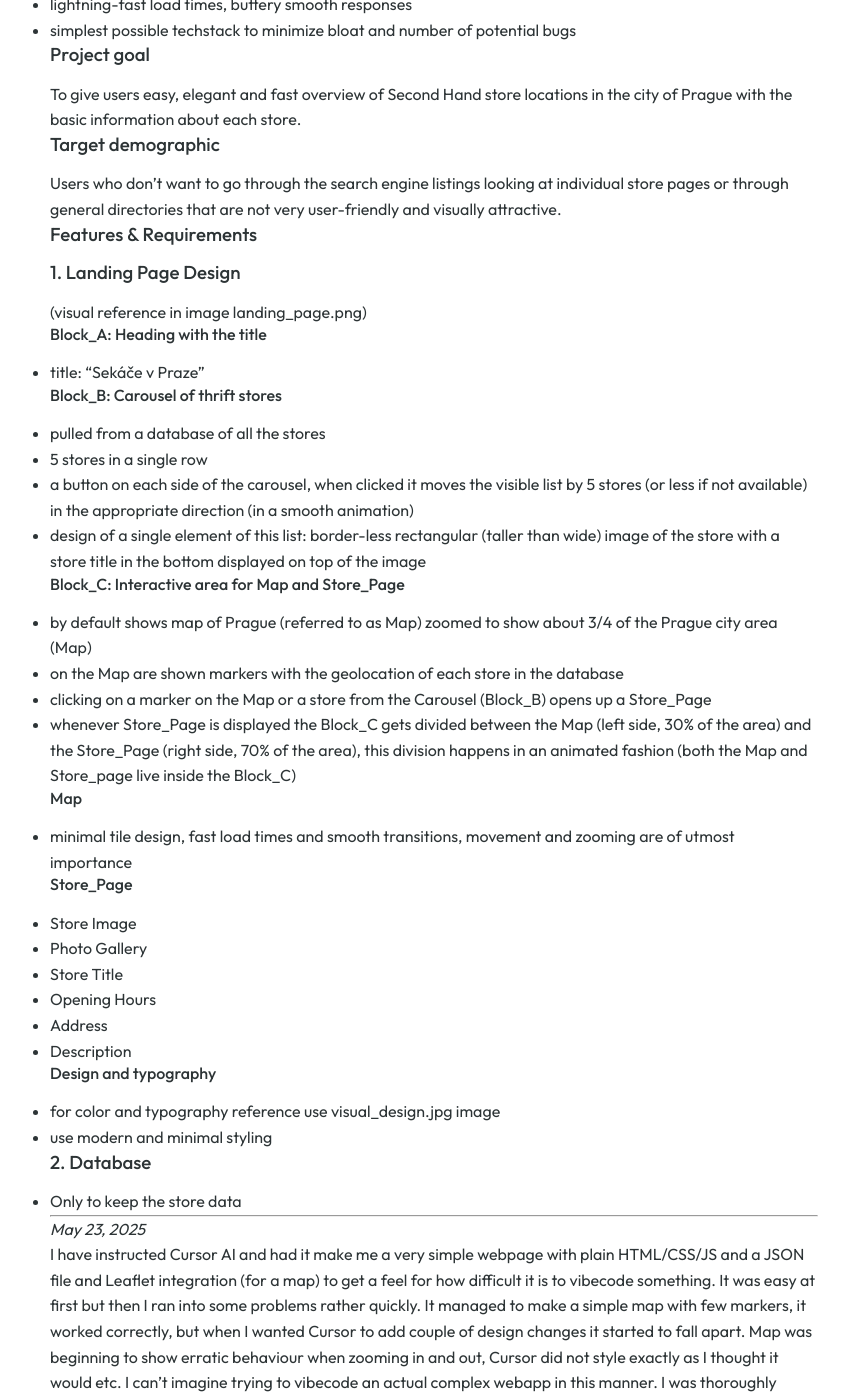
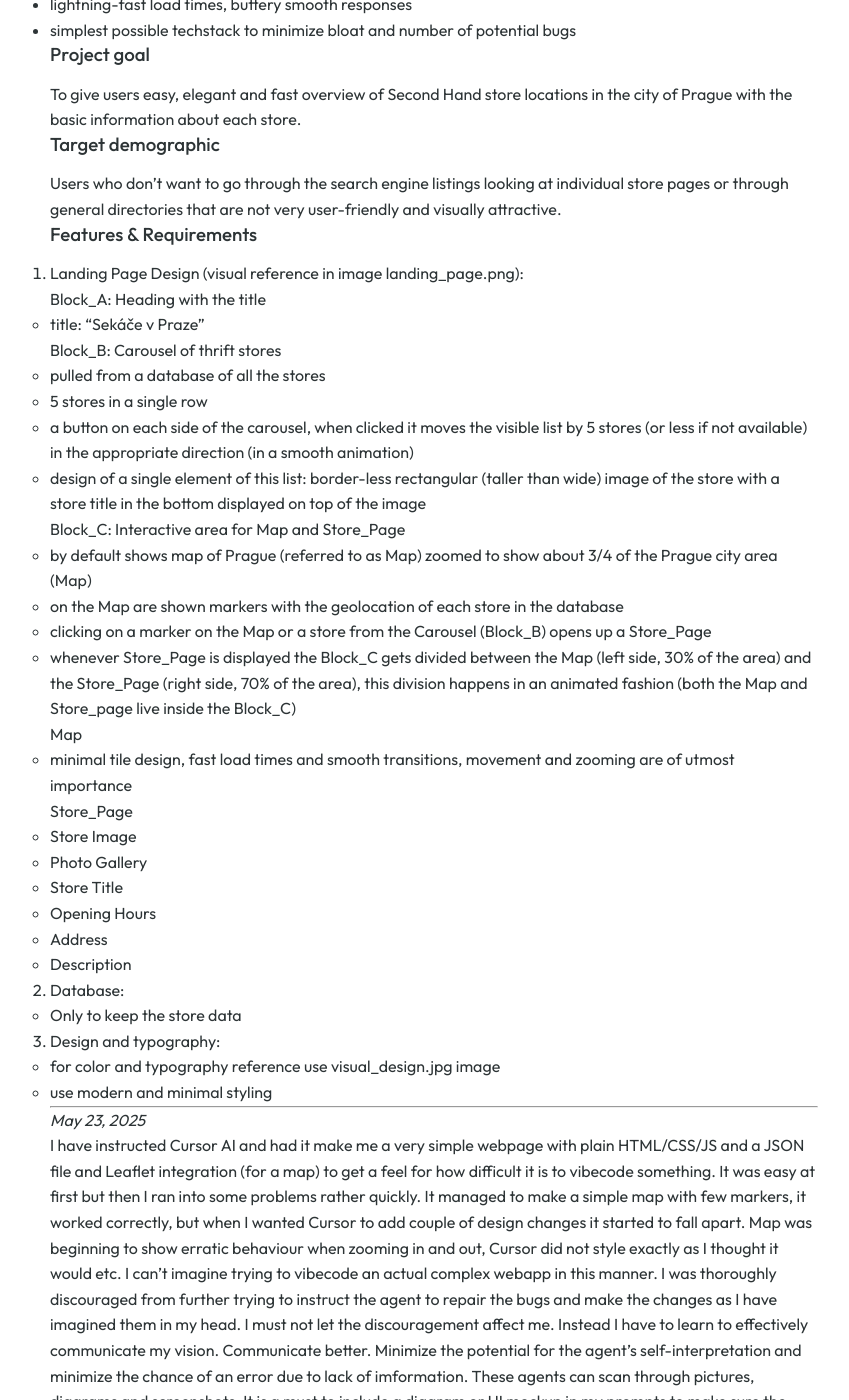
Before and after one commit to RadimOliva/radimoliva.github.io, a Jekyll site: the page built from _projects/thrift-store-directory.md, in a window 1280 px wide and 1400 px high, scrolled down 644 px. Shown: the whole window, without its empty margins (206-1055 px from the left). Built offline with Jekyll 4.4.1, drawn with Linux system fonts in a browser that asks for light colours; part of the change alters nothing that is shown.

Commit message:
Refine formatting and structure in the thrift store directory document to enhance readability and clarity. Adjust section headings and bullet points for improved organization of project goals, features, and design requirements.

```diff
--- a/_projects/thrift-store-directory.md
+++ b/_projects/thrift-store-directory.md
@@ -19,10 +19,10 @@ I want you to build me an MVP of an online directory for second hand stores in P
 
 ### Crucial concepts to keep in mind
 
-* minimalist, simple and visually pleasing, calm, non-distracting design
-* mobile-friendly and responsive (majority of users are expected to come from mobile devices)
-* lightning-fast load times, buttery smooth responses
-* simplest possible techstack to minimize bloat and number of potential bugs
+  * minimalist, simple and visually pleasing, calm, non-distracting design
+  * mobile-friendly and responsive (majority of users are expected to come from mobile devices)
+  * lightning-fast load times, buttery smooth responses
+  * simplest possible techstack to minimize bloat and number of potential bugs
 
 ### Project goal
 
@@ -34,41 +34,40 @@ Users who don't want to go through the search engine listings looking at individ
 
 ### Features & Requirements
 
-### 1. Landing Page Design
-(visual reference in image landing_page.png)
+1. Landing Page Design (visual reference in image landing_page.png):
 
-#### Block_A: Heading with the title
-* title: "Sekáče v Praze"
+    Block_A: Heading with the title
+    * title: "Sekáče v Praze"
 
-#### Block_B: Carousel of thrift stores
-* pulled from a database of all the stores
-* 5 stores in a single row
-* a button on each side of the carousel, when clicked it moves the visible list by 5 stores (or less if not available) in the appropriate direction (in a smooth animation)
-* design of a single element of this list: border-less rectangular (taller than wide) image of the store with a store title in the bottom displayed on top of the image
+    Block_B: Carousel of thrift stores
+    * pulled from a database of all the stores
+    * 5 stores in a single row
+    * a button on each side of the carousel, when clicked it moves the visible list by 5 stores (or less if not available) in the appropriate direction (in a smooth animation)
+    * design of a single element of this list: border-less rectangular (taller than wide) image of the store with a store title in the bottom displayed on top of the image
 
-#### Block_C: Interactive area for Map and Store_Page
-* by default shows map of Prague (referred to as Map) zoomed to show about 3/4 of the Prague city area (Map)
-* on the Map are shown markers with the geolocation of each store in the database
-* clicking on a marker on the Map or a store from the Carousel (Block_B) opens up a Store_Page
-* whenever Store_Page is displayed the Block_C gets divided between the Map (left side, 30% of the area) and the Store_Page (right side, 70% of the area), this division happens in an animated fashion (both the Map and Store_page live inside the Block_C)
+    Block_C: Interactive area for Map and Store_Page
+    * by default shows map of Prague (referred to as Map) zoomed to show about 3/4 of the Prague city area (Map)
+    * on the Map are shown markers with the geolocation of each store in the database
+    * clicking on a marker on the Map or a store from the Carousel (Block_B) opens up a Store_Page
+    * whenever Store_Page is displayed the Block_C gets divided between the Map (left side, 30% of the area) and the Store_Page (right side, 70% of the area), this division happens in an animated fashion (both the Map and Store_page live inside the Block_C)
 
-#### Map
-* minimal tile design, fast load times and smooth transitions, movement and zooming are of utmost importance
+    Map
+    * minimal tile design, fast load times and smooth transitions, movement and zooming are of utmost importance
 
-#### Store_Page
-* Store Image
-* Photo Gallery
-* Store Title
-* Opening Hours
-* Address
-* Description
+    Store_Page
+    * Store Image
+    * Photo Gallery
+    * Store Title
+    * Opening Hours
+    * Address
+    * Description
 
-#### Design and typography
-* for color and typography reference use visual_design.jpg image
-* use modern and minimal styling
+2. Database:
+    * Only to keep the store data
 
-### 2. Database
-* Only to keep the store data
+3. Design and typography:
+    * for color and typography reference use visual_design.jpg image
+    * use modern and minimal styling
 
 
 ---
```
